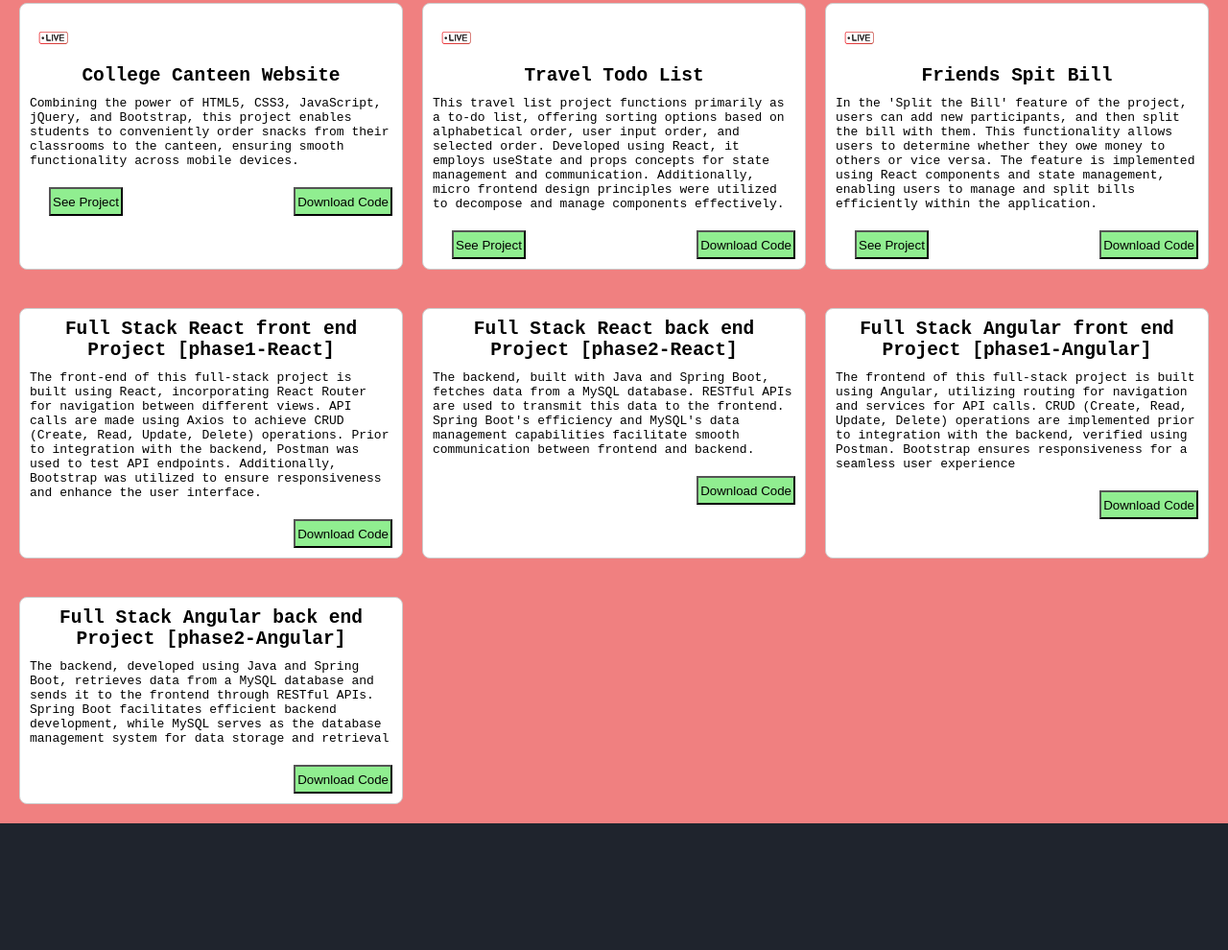
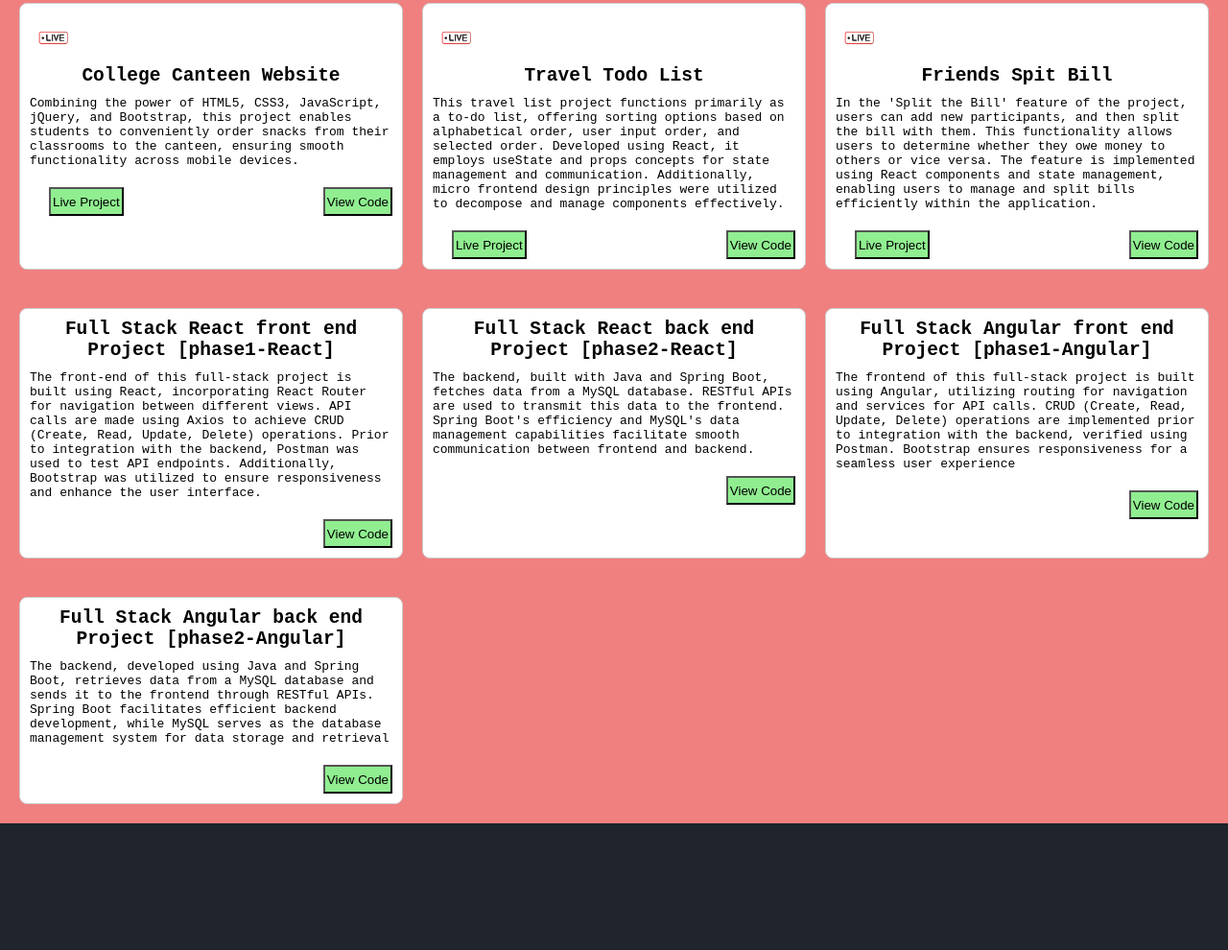
Before and after one commit to saranRioDeveloper/rio-porfolio, a plain HTML site: page index.html in a window 1280 px wide. Shown: the part 3297-4287 px from the top of the page at 96% size. Drawn offline with nearby package versions, Linux system fonts and the light colour scheme; some packages are replaced by stand-ins of ours; a script that the page names is missing.

Commit message:
second commit - (change the page 4 button name)

```diff
--- a/index.html
+++ b/index.html
@@ -185,9 +185,9 @@
                         students to conveniently order snacks from their classrooms to the canteen, ensuring smooth
                         functionality across mobile devices.</p>
                     <button class="LinkButton"><a href="https://saranriodeveloper.github.io/college-canteen/"
-                            target="_blank">See Project</a></button>
+                            target="_blank">Live Project</a></button>
                     <button class="page5-button"><a href="https://github.com/saranRioDeveloper/college-canteen"
-                            target="_blank">Download
+                            target="_blank">View
                             Code</a></button>
                 </div>
                 <div class="card-page5">
@@ -198,9 +198,9 @@
                         useState and props concepts for state management and communication. Additionally, micro frontend
                         design principles were utilized to decompose and manage components effectively.</p>
                     <button class="LinkButton"><a href="https://saranriodeveloper.github.io/react_travel_list/"
-                            target="_blank">See Project</a></button>
+                            target="_blank">Live Project</a></button>
                     <button class="page5-button"><a href="https://github.com/saranRioDeveloper/react_travel_list"
-                            target="_blank">Download
+                            target="_blank">View
                             Code</a></button>
                 </div>
                 <div class="card-page5">
@@ -211,9 +211,9 @@
                         others or vice versa. The feature is implemented using React components and state management,
                         enabling users to manage and split bills efficiently within the application.</p>
                     <button class="LinkButton"><a href="https://saranriodeveloper.github.io/react_split_bill/"
-                            target="_blank">See Project</a></button>
+                            target="_blank">Live Project</a></button>
                     <button class="page5-button"><a href="https://github.com/saranRioDeveloper/react_split_bill"
-                            target="_blank">Download
+                            target="_blank">View
                             Code</a></button>
                 </div>
                 <div class="card-page5">
@@ -225,7 +225,7 @@
                         the user interface.</p>
 
                     <button class="page5-button"><a href="https://github.com/saranRioDeveloper/crud-react-front-end"
-                            target="_blank">Download
+                            target="_blank">View
                             Code</a></button>
 
                 </div>
@@ -236,7 +236,7 @@
                         management capabilities facilitate smooth communication between frontend and backend.</p>
                     <button class="page5-button"><a
                             href="https://github.com/saranRioDeveloper/crud-react-back-end-springboot"
-                            target="_blank">Download
+                            target="_blank">View
                             Code</a></button>
                 </div>
                 <div class="card-page5">
@@ -247,7 +247,7 @@
                         seamless user experience</p>
                     <button class="page5-button"><a
                             href="https://github.com/saranRioDeveloper/full-stack-crud-frontend-angular"
-                            target="_blank">Download
+                            target="_blank">View
                             Code</a></button>
 
                 </div>
@@ -258,7 +258,7 @@
                         while MySQL serves as the database management system for data storage and retrieval</p>
                     <button class="page5-button"><a
                             href="https://github.com/saranRioDeveloper/full-stack-crud-backend-springboot"
-                            target="_blank">Download
+                            target="_blank">View
                             Code</a></button>
                 </div>
             </div>
```
